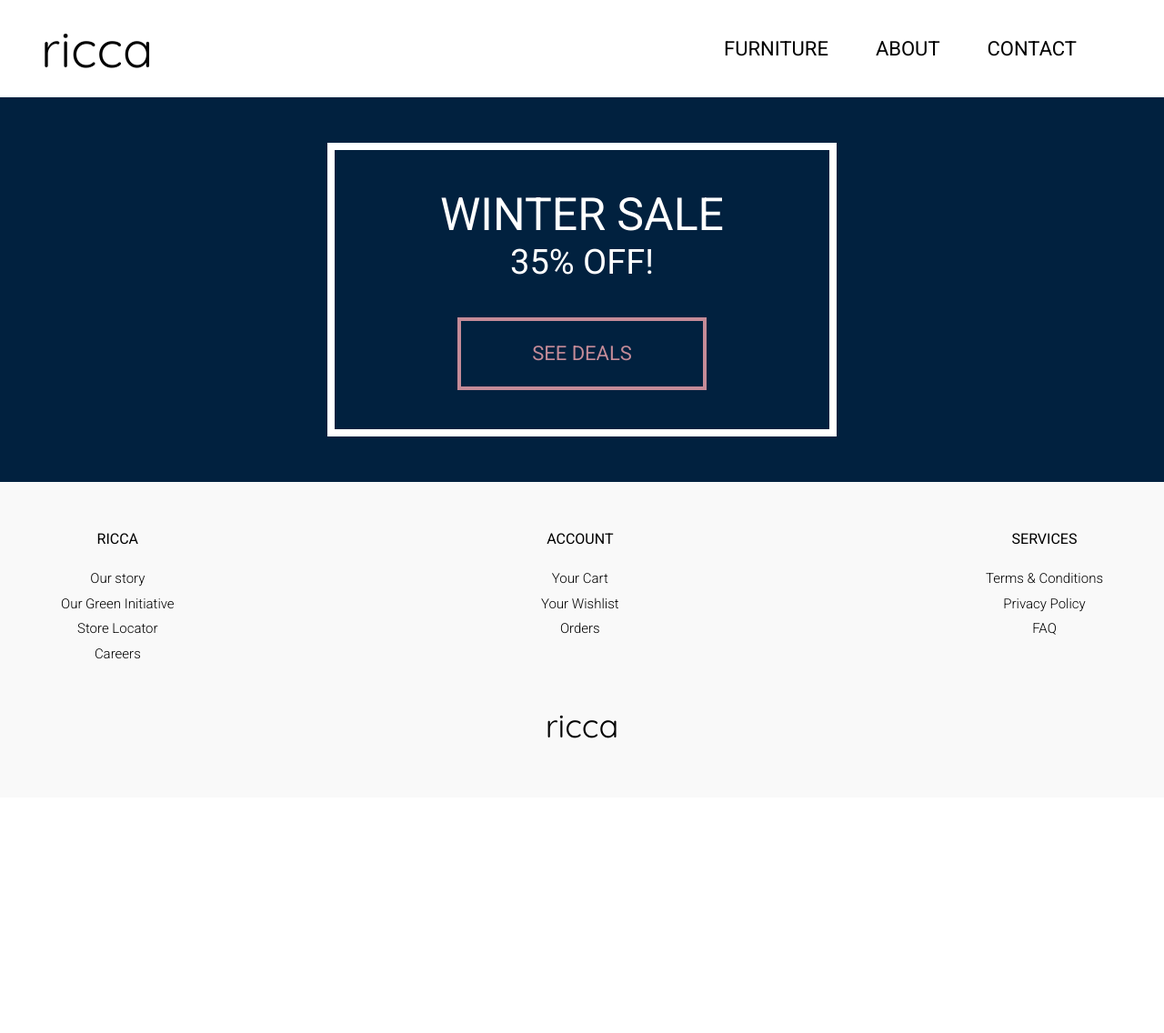
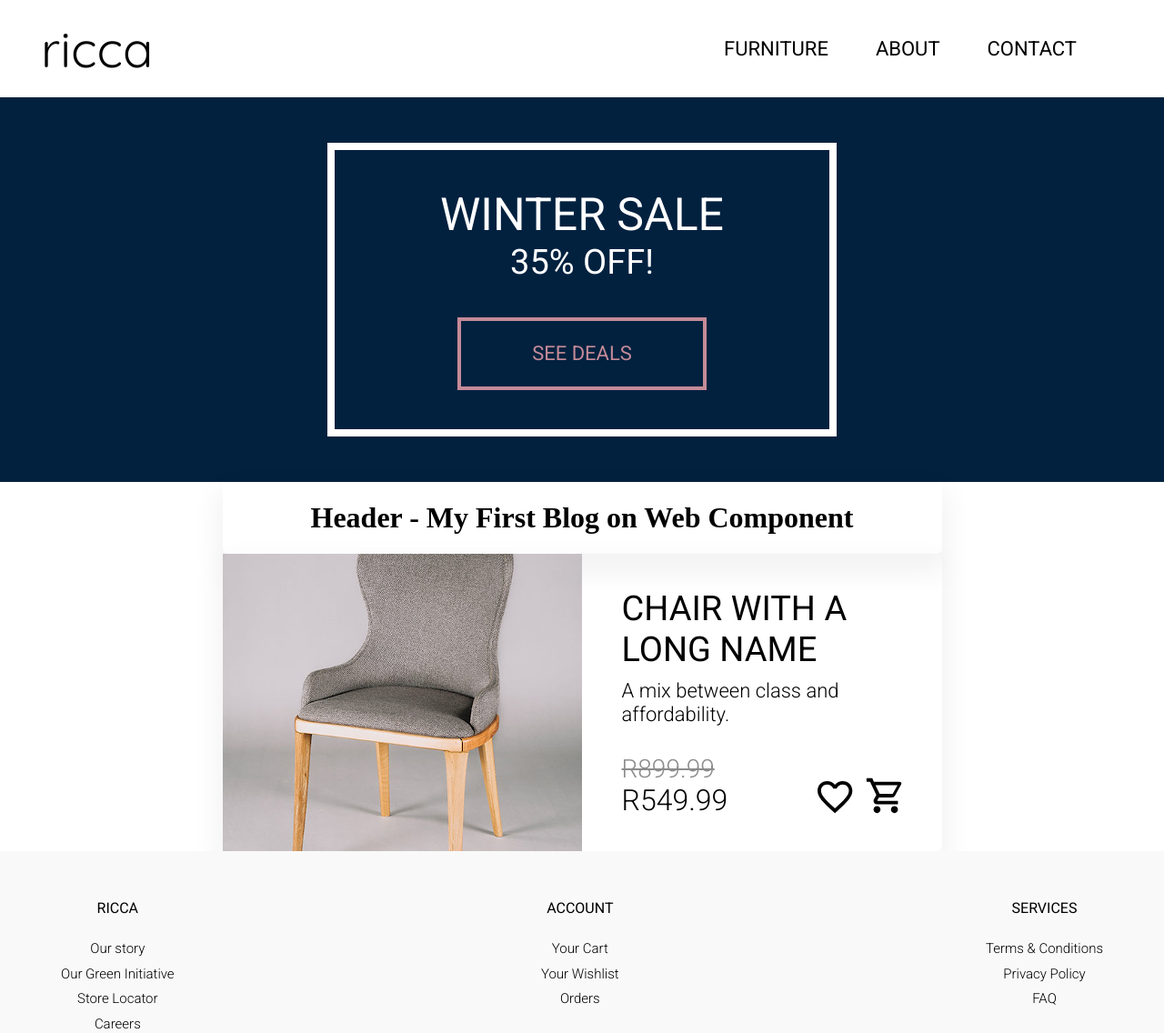
Before and after one commit to tamiragun/Ricca, a plain HTML site: page index.html in a window 1280 px wide. Shown: the top 1136 px of the page at 91% size. Before the commit the page ends 877 px from the top, so only its background shows below. Drawn offline with Linux system fonts and the light colour scheme.

Commit message:
Single product carde for mobile and desktop

```diff
--- a/index.html
+++ b/index.html
@@ -13,6 +13,7 @@
     />
     <link rel="stylesheet" href="./styles/style.css" />
     <script src="./scripts/index.js"></script>
+    <script src="./scripts/ProductCard.js"></script>
   </head>
   <body>
     <div class="page-wrapper">
@@ -34,6 +35,38 @@
             <button>SEE DEALS</button>
           </div>
         </aside>
+        <section class="products">
+          <div class="product-card">
+            <product-card-component></product-card-component>
+          </div>
+          <div class="product-card">
+            <div class="product-image">
+              <img src="./assets/chair-5-cropped.png" alt="chair 5" />
+            </div>
+            <div class="product-description">
+              <div class="product-title-description">
+                <h4 class="product-title">CHAIR WITH A LONG NAME</h4>
+                <p class="product-text">
+                  A mix between class and affordability.
+                </p>
+              </div>
+              <div class="product-info">
+                <div class="product-prices">
+                  <div class="old-price">R899.99</div>
+                  <div class="new-price">R549.99</div>
+                </div>
+                <div class="product-icons">
+                  <a href="#"
+                    ><img src="./assets/heart.svg" alt="heart icon"
+                  /></a>
+                  <a href="#"
+                    ><img src="./assets/cart.svg" alt="cart icon"
+                  /></a>
+                </div>
+              </div>
+            </div>
+          </div>
+        </section>
       </main>
       <footer class="main-footer">
         <nav class="main-footer-nav">
--- /dev/null
+++ b/scripts/ProductCard.js
@@ -0,0 +1,25 @@
+//Reusable HTML element, courtesy of https://dev.to/anuradha9712/create-reusable-web-components-in-html-1llc
+
+const productCardTemplate = document.createElement("template");
+productCardTemplate.innerHTML = `
+
+<div>
+    <link href="css/product-card.css" rel="stylesheet">
+    <div class="product card">
+            <h1> Header - My First Blog on Web Component </h1>
+    </div>
+</div>`;
+
+class ProductCard extends HTMLElement {
+  constructor() {
+    // Always call super first in constructor
+    super();
+  }
+  //attach all the created elements to the shadow root
+  connectedCallback() {
+    const shadowRoot = this.attachShadow({ mode: "closed" });
+    shadowRoot.appendChild(productCardTemplate.content);
+  }
+}
+
+customElements.define("product-card-component", ProductCard);
--- /dev/null
+++ b/styles/product-card.css
@@ -0,0 +1,122 @@
+.product-card {
+  display: flex;
+  flex-direction: column;
+  align-items: center;
+  width: 374px;
+  margin: 0 auto;
+  box-shadow: 0px 15px 30px 7px rgba(0, 0, 0, 0.05);
+  border-radius: 6px;
+}
+
+.product-image {
+  width: 374px;
+  height: 310px;
+}
+
+.product-image img {
+  width: 100%;
+}
+
+.product-description {
+  width: 100%;
+  padding: 0 25px 25px 25px;
+}
+
+.product-title {
+  font-family: "Roboto", sans-serif;
+  font-style: normal;
+  font-weight: normal;
+  font-size: 38px;
+  line-height: 45px;
+  text-align: center;
+  margin: 30px 25px 25px 25px;
+  width: 85%;
+  white-space: nowrap;
+  overflow: hidden;
+  text-overflow: ellipsis;
+}
+
+.product-info {
+  display: flex;
+  flex-direction: row;
+  justify-content: space-between;
+  align-items: flex-end;
+  padding: 0 25px 25px 25px;
+}
+
+.old-price {
+  font-family: "Roboto", sans-serif;
+  font-style: normal;
+  font-weight: 300;
+  font-size: 28px;
+  line-height: 33px;
+  text-decoration-line: line-through;
+  color: #8c8c8c;
+}
+
+.new-price {
+  font-family: "Roboto", sans-serif;
+  font-style: normal;
+  font-weight: 300;
+  font-size: 32px;
+  line-height: 37px;
+}
+
+.product-icons img {
+  padding-left: 10px;
+}
+
+.product-icons img:hover {
+  cursor: pointer;
+}
+
+.product-text {
+  display: none;
+}
+
+/* Media queries */
+
+@media screen and (min-width: 800px) {
+  .product-card {
+    flex-direction: row;
+    justify-content: center;
+    width: 791px;
+  }
+
+  .product-image {
+    width: 395.06px;
+    height: 327px;
+  }
+
+  .product-image img {
+    width: 395.06px;
+    height: 327px;
+  }
+
+  .product-description {
+    padding: 0 44px;
+    display: flex;
+    flex-direction: column;
+    justify-content: center;
+  }
+
+  .product-title {
+    text-align: left;
+    margin: 0;
+    margin-bottom: 10px;
+    white-space: normal;
+  }
+
+  .product-text {
+    display: inline;
+    font-family: "Roboto", sans-serif;
+    font-style: normal;
+    font-weight: 300;
+    font-size: 22px;
+    line-height: 26px;
+  }
+
+  .product-info {
+    padding: 30px 0 0px 0;
+  }
+}
--- a/styles/style.css
+++ b/styles/style.css
@@ -1,6 +1,7 @@
 @import "/styles/header.css";
 @import "/styles/footer.css";
 @import "/styles/banner.css";
+@import "/styles/product-card.css";
 
 html {
   height: 100vh;
```
Also changed, not shown: assets/cart.svg (added), assets/chair-0.jpg (added), assets/chair-1.jpg (added), assets/chair-2.jpg (added), assets/chair-3.jpg (added), assets/chair-4.jpg (added), assets/chair-5-cropped.png (added), assets/chair-5.jpg (added), assets/chair-6.jpg (added), assets/chair-7.jpg (added), assets/chair-8.jpg (added), assets/chair-9.jpg (added), assets/heart.svg (added).
